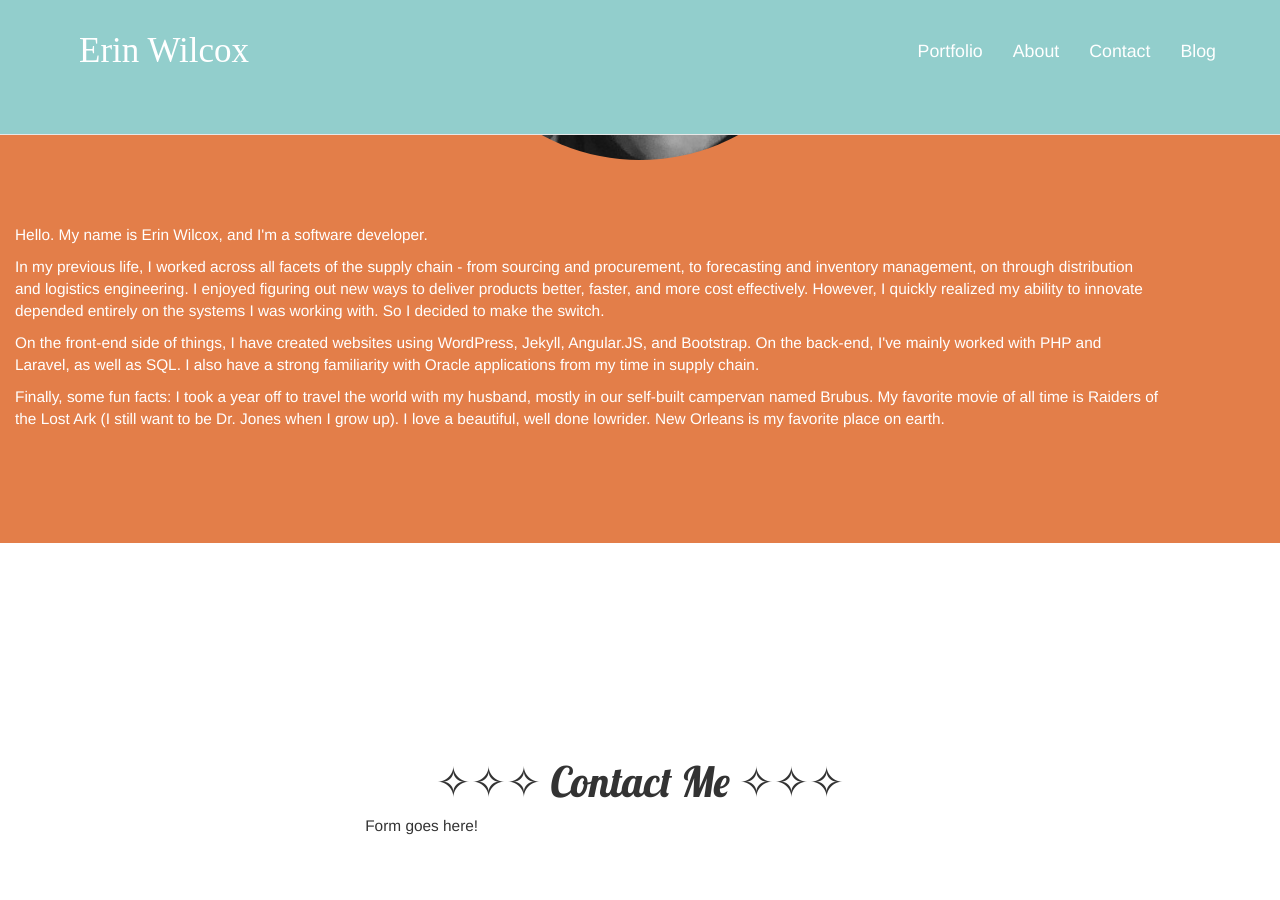
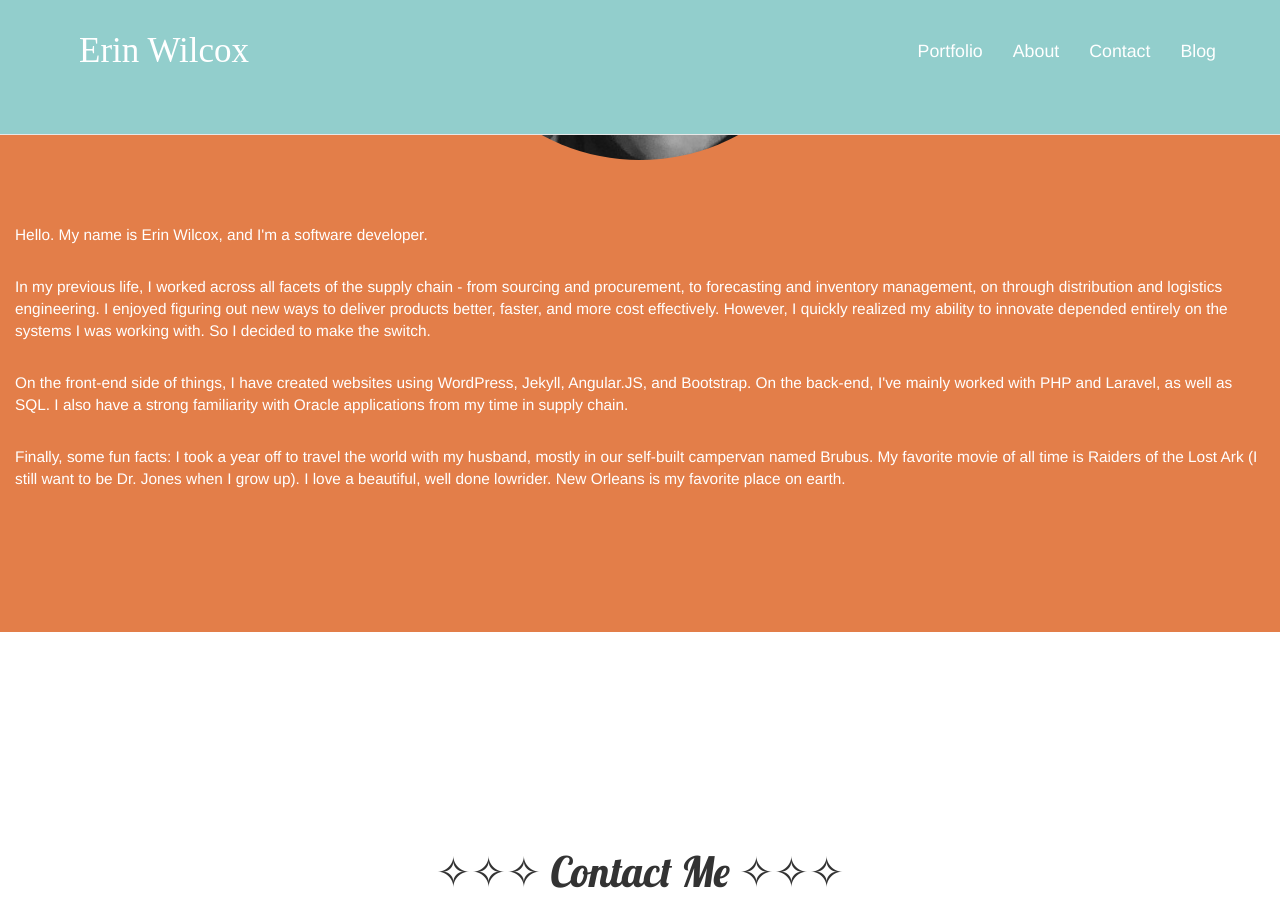
Before and after one commit to brookin8/brookin8.github.io, a Jekyll site: the page built from index.html, in a window 1280 px wide and 900 px high, scrolled down 1202 px. Built offline with Jekyll 4.4.1, drawn with Linux system fonts in a browser that asks for light colours; nearby versions of some CDN libraries; some web fonts are replaced.

Commit message:
added more responsiveness

```diff
--- a/index.html
+++ b/index.html
@@ -6,12 +6,12 @@
 
 		<section id="portfolio">
 				<div class = "row">
-					<div class = "col-md-12" style="text-align:center;">
+					<div class = "col-xs-12" style="text-align:center;">
 						<h1 style="text-align:center; vertical-align:center; padding-top:12%; font-family: 'Lobster', cursive;">&#x2727;&#x2727;&#x2727;  Portfolio  &#10023;&#10023;&#10023;</h1>
 					</div>
 				</div>
 				<div class = "row">
-					<div class = "col-md-8" style="margin-left:5%">
+					<div class = "col-xs-8" style="margin-left:5%">
 						<p>Portfolio will go here!<br>
 						and here- Updated!<br>
 						and here<br>
@@ -31,7 +31,7 @@
 		<section id ="about">
 			<div class ="container-fluid" style="background-color:#E37E49;color:white;margin-top:17%;">
 					<div class="row">
-						<div class = "col-md-12" style="text-align:center;">
+						<div class = "col-xs-12" style="text-align:center;">
 							<h1 style="text-align:center;font-family: 'Lobster', cursive; padding-top:9%;">&#10023;&#10023;&#10023;  About Me  &#10023;&#10023;&#10023;</h1>
 						</div>
 					</div>
@@ -43,17 +43,21 @@
 						</div>
 					</div>
 					<div class="row">
-						<div class = "col-md-11">
+						<div class = "col-xs-12">
 								<p>Hello. My name is Erin Wilcox, and I'm a software developer.</p>
+								<br>
 
 								<p>In my previous life, I worked across all facets of the supply chain - from sourcing and procurement, to forecasting and inventory management, on through distribution and logistics engineering. I enjoyed figuring out new ways to deliver products better, faster, and more cost effectively. However, I quickly realized my ability to innovate depended entirely on the systems I was working with. So I decided to make the switch.</p>
+								<br>
 
 								<p>
 								On the front-end side of things, I have created websites using WordPress, Jekyll, Angular.JS, and Bootstrap. On the back-end, I've mainly worked with PHP and Laravel, as well as SQL. I also have a strong familiarity with Oracle applications from my time in supply chain.
 								</p>
+								<br>
 
 								<p style="padding-bottom:9%;">
 								Finally, some fun facts: I took a year off to travel the world with my husband, mostly in our self-built campervan named Brubus. My favorite movie of all time is Raiders of the Lost Ark (I still want to be Dr. Jones when I grow up). I love a beautiful, well done lowrider. New Orleans is my favorite place on earth.</p>
+								<br>
 						</div>
 					</div>
 				</div>
@@ -67,7 +71,7 @@
 					</div>
 				</div>
 				<div class = "row">
-					<div class = "col-md-8" style="text-align:center;">
+					<div class = "col-xs-8" style="text-align:center;">
 						<p>Form goes here!
 						<br>
 						<br>
@@ -78,14 +82,14 @@
 					</div>
 				</div>
 				<div class = "row">
-					<div class = "col-md-12">
+					<div class = "col-xs-12">
 						<h3 style="text-align:center;font-family: 'Lobster', cursive;">Or Find Me Online:</h3>
 					</div>
 				</div>
 				<div class="row">
 				</div>
 				<div class = "row">
-					<div class = "col-md-3">
+					<div class = "col-3">
 						<table class="table" style="width:25%; margin:auto;">
 							<tbody>
 								<tr>
```
